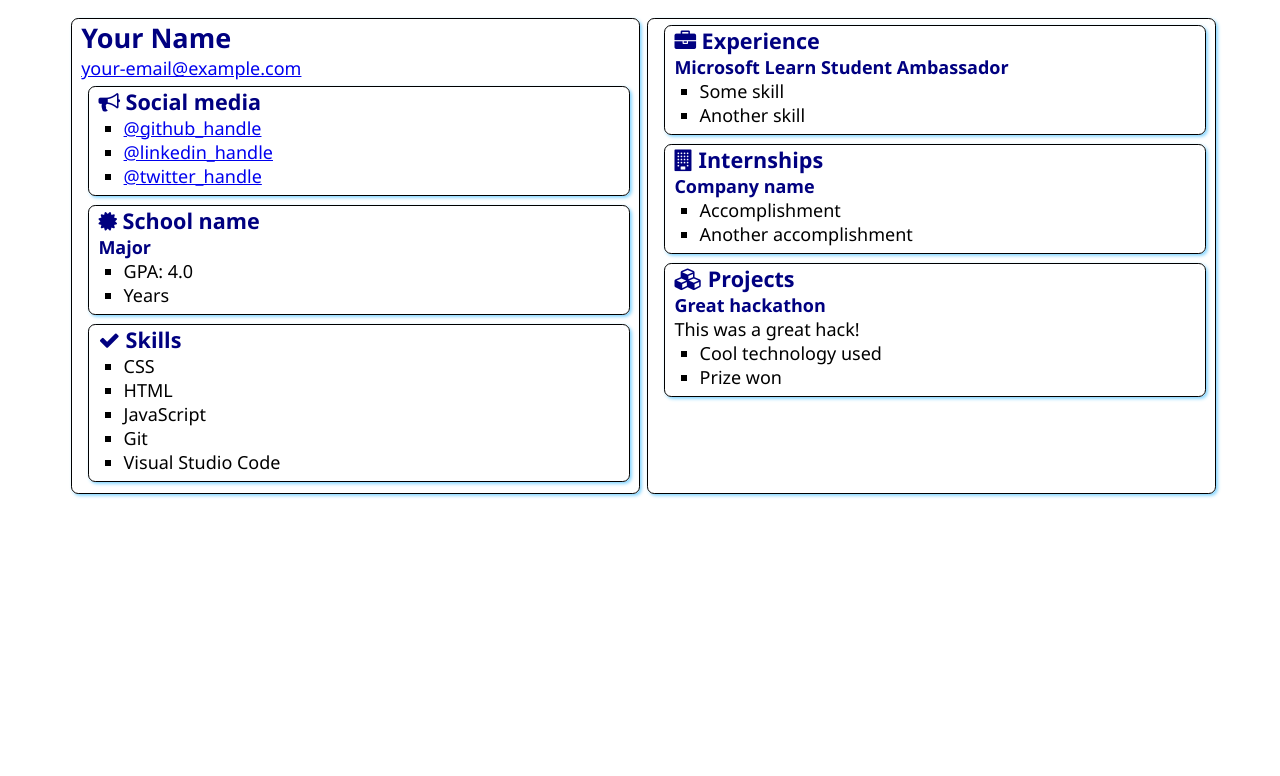
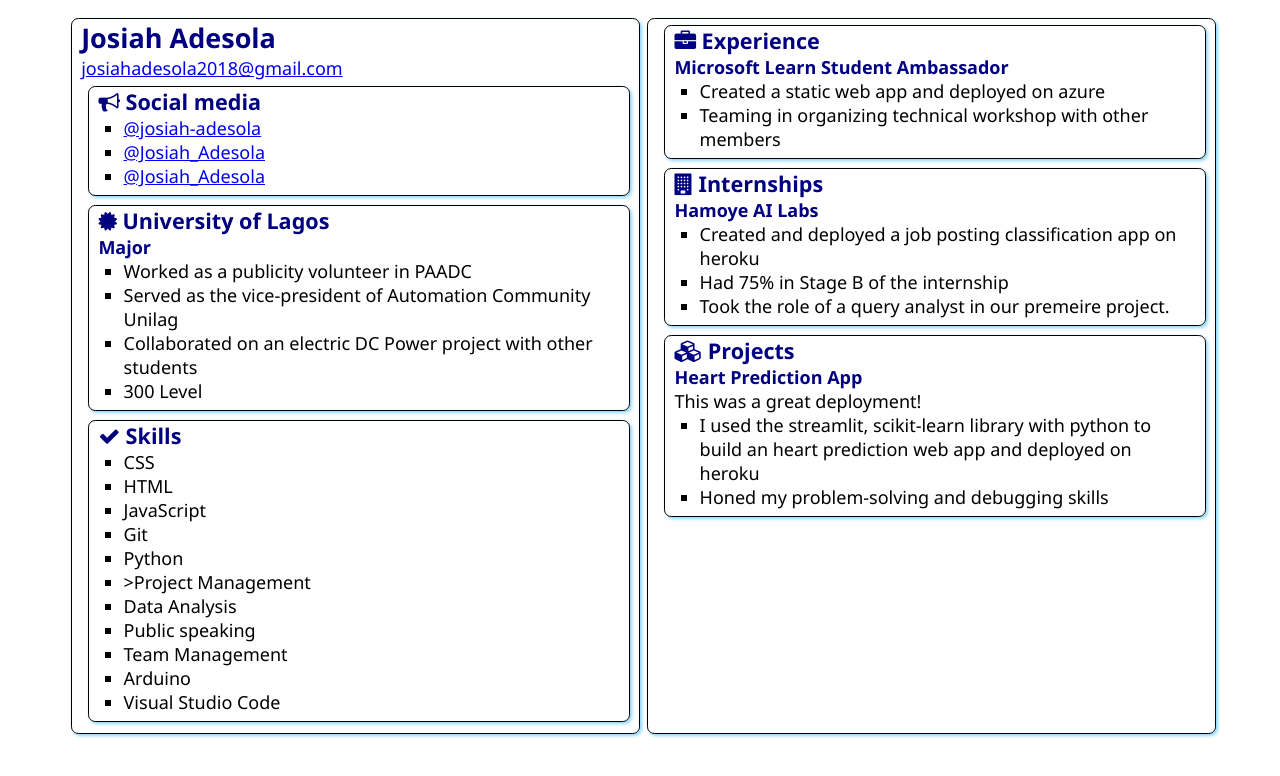
Before and after one commit to Josiah-Adesola/-SATechnicalOnboarding, a plain HTML site: page src/index.html in a window 1280 px wide. Drawn offline with Linux system fonts and the light colour scheme.

Commit message:
Update index.html
added my info

```diff
--- a/src/index.html
+++ b/src/index.html
@@ -12,8 +12,8 @@
 <body>
     <main>
         <article class="box">
-            <h1>Your Name</h1>
-            <div><a href="mailto:your.email@example.com">your-email@example.com</a></div>
+            <h1>Josiah Adesola</h1>
+            <div><a href="mailto:josiahadesola2018@gmail.com">josiahadesola2018@gmail.com</a></div>
 
             <section class="box">
                 <h2>
@@ -21,9 +21,9 @@
                     Social media
                 </h2>
                 <ul>
-                    <li><a href="https://github.com/<handle>">@github_handle</a></li>
-                    <li><a href="https://linkedin.com/in/<handle>">@linkedin_handle</a></li>
-                    <li><a href="https://twitter.com/<handle>">@twitter_handle</a></li>
+                    <li><a href="https://github.com/josiah-adesola">@josiah-adesola</a></li>
+                    <li><a href="https://linkedin.com/in/josiah-adesola">@Josiah_Adesola</a></li>
+                    <li><a href="https://twitter.com/_JosiahAdesola">@Josiah_Adesola</a></li>
                 </ul>
             </section>
 
@@ -31,12 +31,14 @@
                 <div class="education">
                     <h2>
                         <i class="fa fa-certificate" aria-hidden="true"></i>
-                        School name
+                        University of Lagos
                     </h2>
                     <h3>Major</h3>
                     <ul>
-                        <li>GPA: 4.0</li>
-                        <li>Years</li>
+                        <li>Worked as a publicity volunteer in PAADC</li>
+                        <li>Served as the vice-president of Automation Community Unilag</li>
+                        <li>Collaborated on an electric DC Power project with other students</li>
+                        <li>300 Level</li>
                     </ul>
                 </div>
             </section>
@@ -51,6 +53,12 @@
                     <li>HTML</li>
                     <li>JavaScript</li>
                     <li>Git</li>
+                    <li>Python</li>
+                    <li>>Project Management</li>
+                    <li>Data Analysis</li>
+                    <li>Public speaking</li>
+                    <li>Team Management</li>
+                    <li>Arduino</li>
                     <li>Visual Studio Code</li>
                 </ul>
             </section>
@@ -63,8 +71,8 @@
                 </h2>
                 <h3>Microsoft Learn Student Ambassador</h3>
                 <ul>
-                    <li>Some skill</li>
-                    <li>Another skill</li>
+                    <li>Created a static web app and deployed on azure</li>
+                    <li>Teaming in organizing technical workshop with other members</li>
                 </ul>
             </section>
             <section class="box">
@@ -73,10 +81,11 @@
                     Internships
                 </h2>
 
-                <h3>Company name</h3>
+                <h3>Hamoye AI Labs</h3>
                 <ul>
-                    <li>Accomplishment</li>
-                    <li>Another accomplishment</li>
+                    <li>Created and deployed a job posting classification app on heroku</li>
+                    <li>Had 75% in Stage B of the internship</li>
+                    <li>Took the role of a query analyst in our premeire project.</li>
                 </ul>
             </section>
             <section class="box">
@@ -85,11 +94,11 @@
                     Projects
                 </h2>
 
-                <h3>Great hackathon</h3>
-                <div>This was a great hack!</div>
+                <h3>Heart Prediction App</h3>
+                <div>This was a great deployment!</div>
                 <ul>
-                    <li>Cool technology used</li>
-                    <li>Prize won</li>
+                    <li>I used the streamlit, scikit-learn library with python to build  an heart prediction web app and deployed on heroku</li>
+                    <li>Honed my problem-solving and debugging skills</li>
                 </ul>
             </section>
         </article>
```
